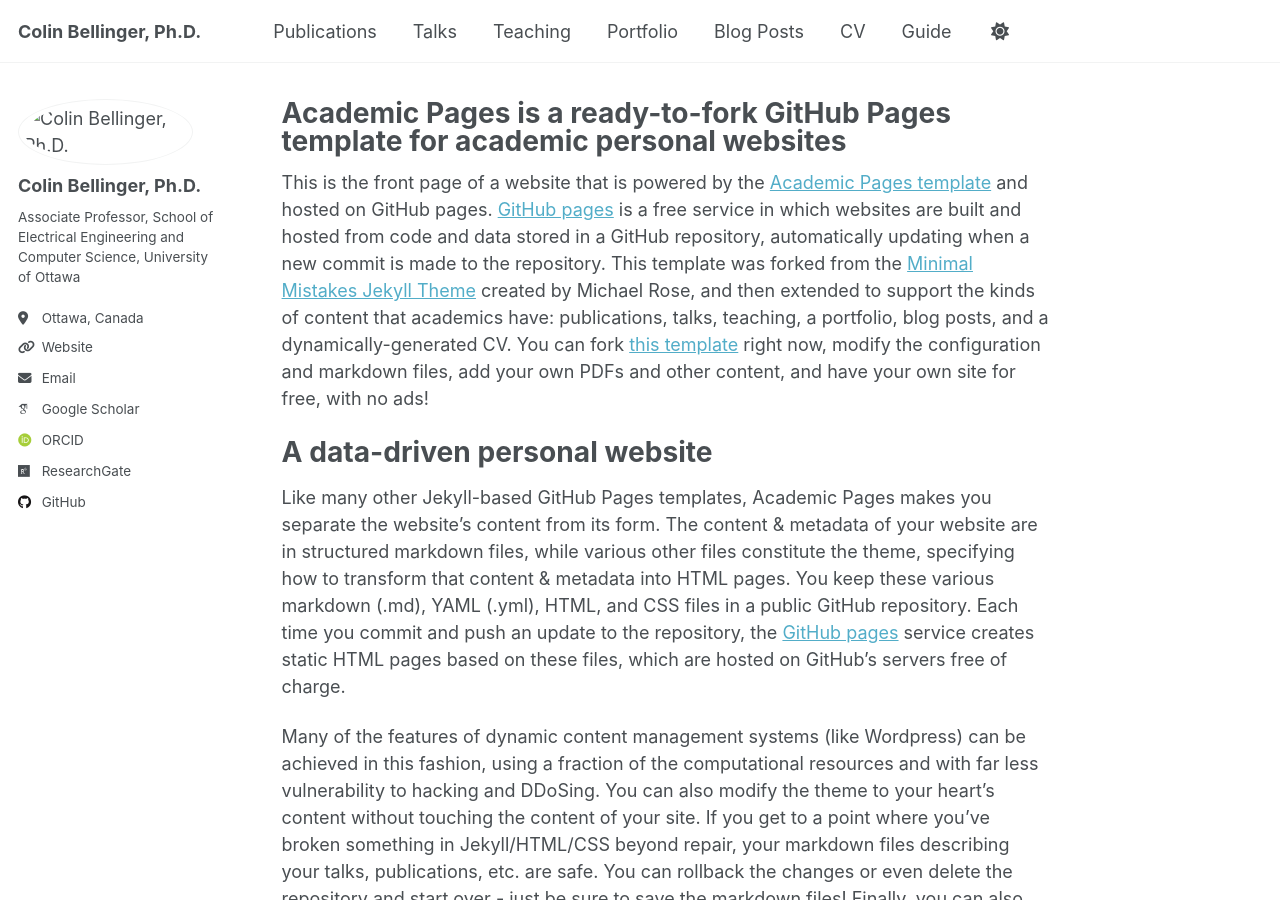
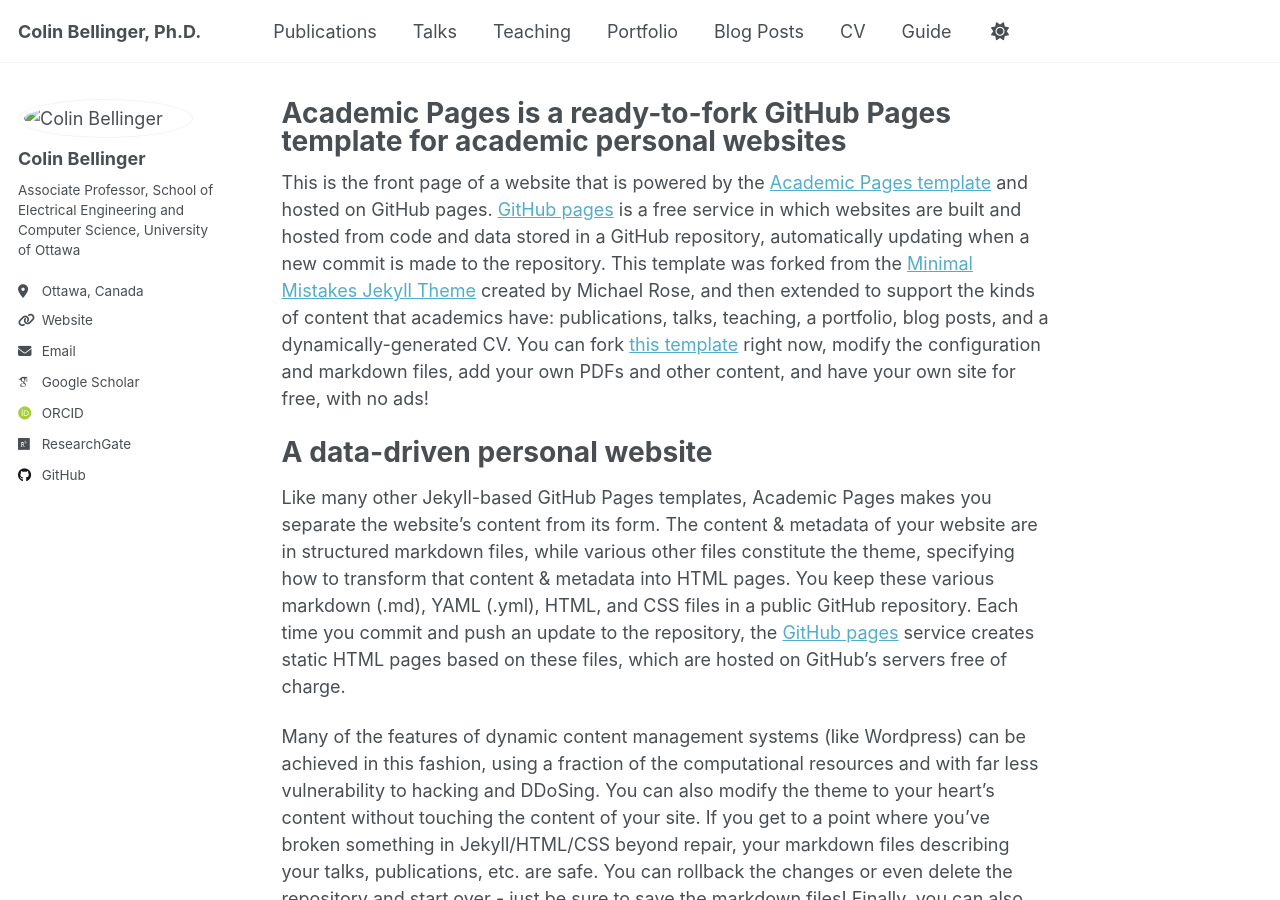
Before and after one commit to cbellinger27/cbellinger27, a Jekyll site: the page built from _pages/about.md, in a window 1280 px wide and 900 px high. Built offline with Jekyll 4.4.1, drawn with Linux system fonts in a browser that asks for light colours; some web fonts are replaced.

```diff
--- a/_config.yml
+++ b/_config.yml
@@ -23,7 +23,7 @@ repository               : "cbellinger27/cbellinger27.github.io"
 author:
   # Biographic information
   avatar           : "cbellinger27/images/ColinBellinger.jpg"
-  name             : "Colin Bellinger, Ph.D."
+  name             : "Colin Bellinger"
   pronouns         : # example: "she/her"
   bio              : "Associate Professor, School of Electrical Engineering and Computer Science, University of Ottawa"
   location         : "Ottawa, Canada"
```
